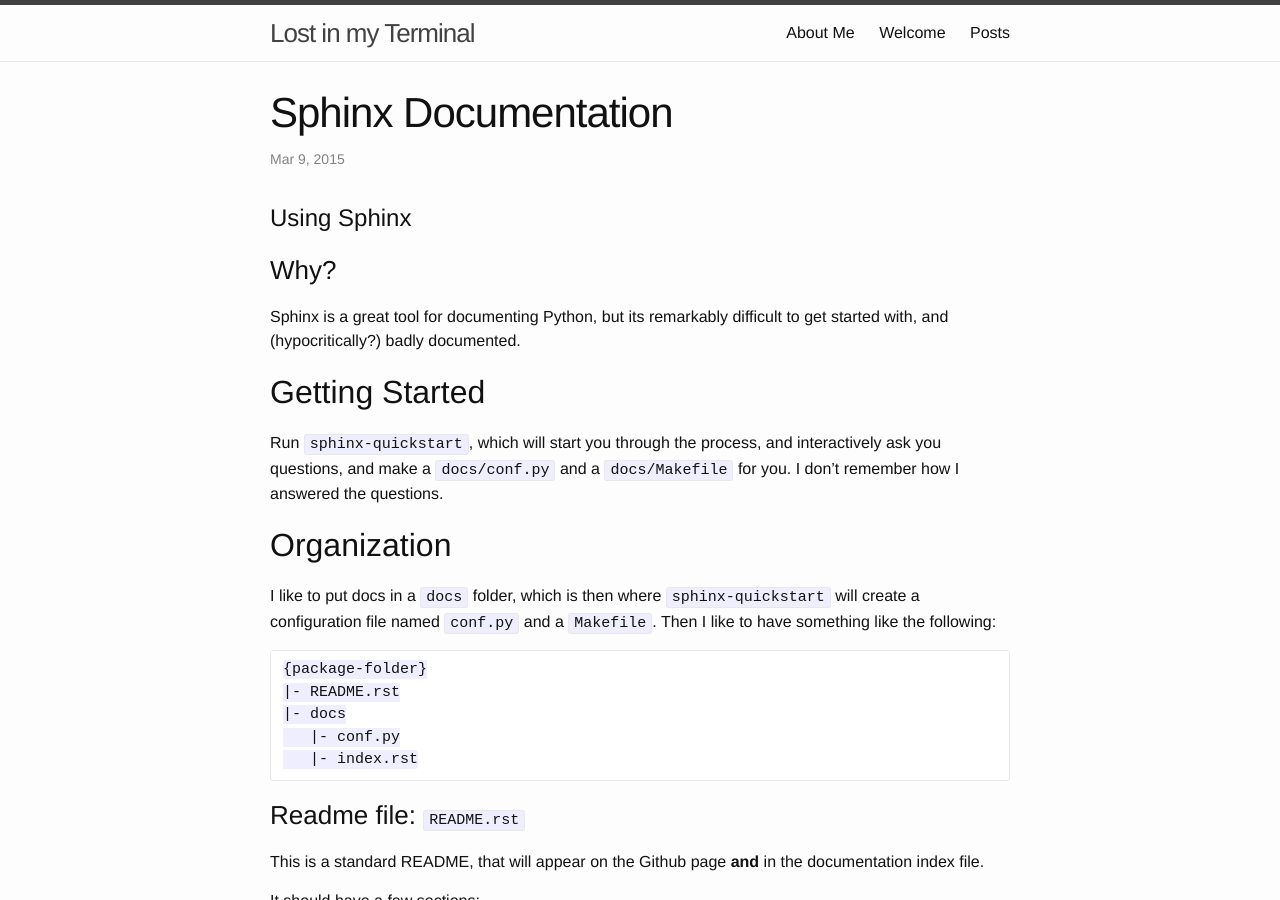
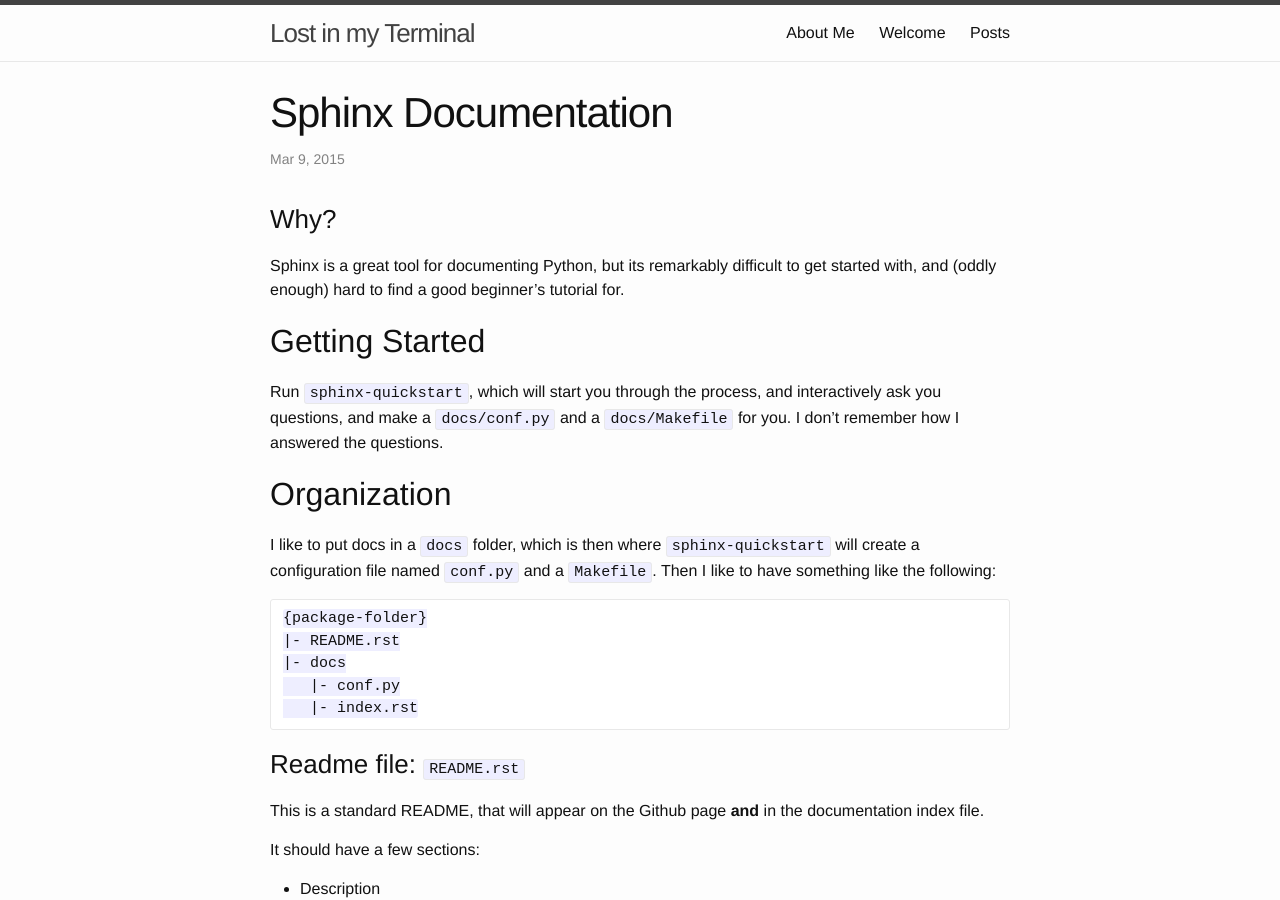
Before and after one commit to wackywendell/lostinmyterminal, a Jekyll site: the page built from _posts/2015-03-09-sphinx-documentation.md, in a window 1280 px wide and 900 px high. Built offline with Jekyll 4.4.1, drawn with Linux system fonts in a browser that asks for light colours.

Commit message:
Sphinx line change

```diff
--- a/_posts/2015-03-09-sphinx-documentation.md
+++ b/_posts/2015-03-09-sphinx-documentation.md
@@ -5,11 +5,9 @@
 categories: docs
 ---
 
-# Using Sphinx
-
 ### Why?
 
-Sphinx is a great tool for documenting Python, but its remarkably difficult to get started with, and (hypocritically?) badly documented.
+Sphinx is a great tool for documenting Python, but its remarkably difficult to get started with, and (oddly enough) hard to find a good beginner's tutorial for.
 
 ## Getting Started
 
```
